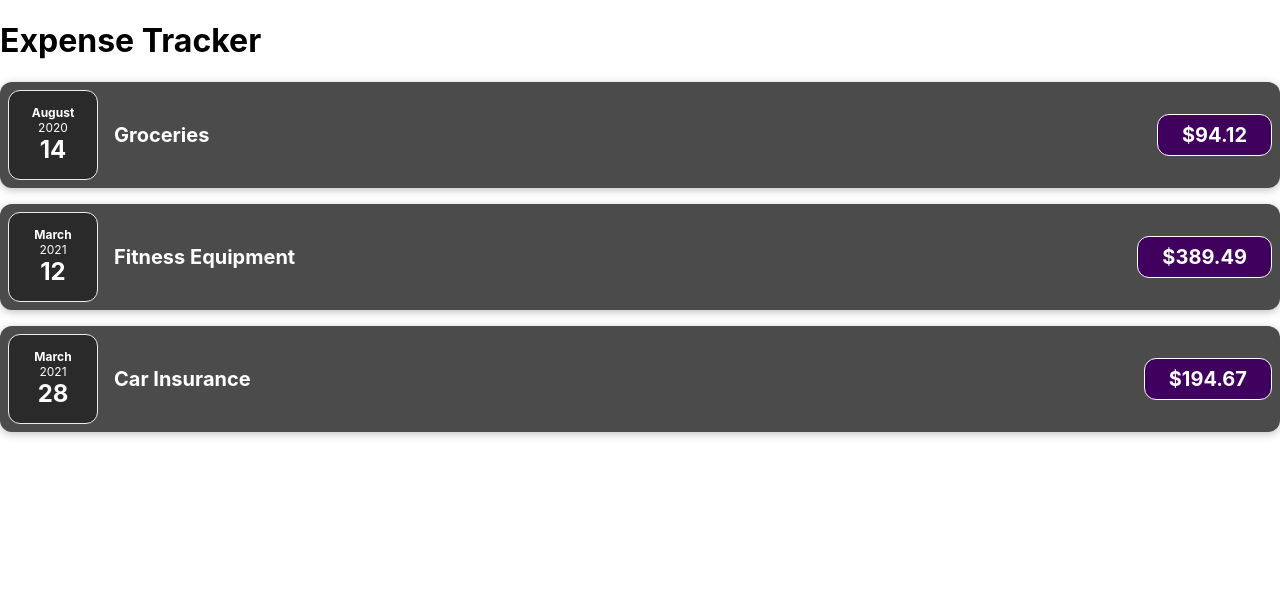
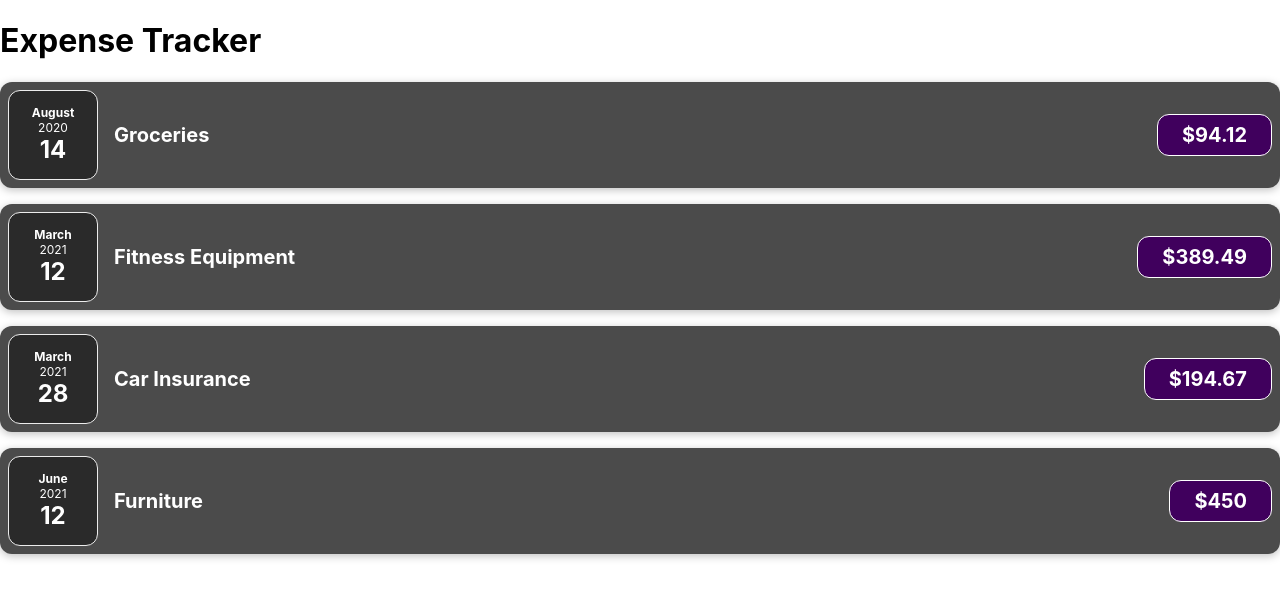
Before and after one commit to CrystalQuest112/Expense-Tracker, a React (Create React App) app: page / in a window 1280 px wide. Shown: the top 598 px of the page. Built offline with nearby package versions, Linux system fonts and the light colour scheme.

Commit message:
New Component

```diff
--- a/src/App.js
+++ b/src/App.js
@@ -1,5 +1,5 @@
 import "./App.css";
-import Exitems from "./components/exitems";
+import ExpDisplay from "./components/ExpDisplay";
 
 function App() {
   const expenses = [
@@ -32,21 +32,9 @@ function App() {
   return (
     <div>
       <h1>Expense Tracker</h1>
-      <Exitems
-        title={expenses[0].title}
-        amount={expenses[0].amount}
-        date={expenses[0].date}
-      />
-      <Exitems
-        title={expenses[1].title}
-        amount={expenses[1].amount}
-        date={expenses[1].date}
-      />
-      <Exitems
-        title={expenses[2].title}
-        amount={expenses[2].amount}
-        date={expenses[2].date}
-      />
+      <div>
+        <ExpDisplay expenses={expenses} />
+      </div>
     </div>
   );
 }
--- /dev/null
+++ b/src/components/ExpDisplay.js
@@ -0,0 +1,30 @@
+import ExItems from "./ExItems";
+
+function ExpDisplay(props) {
+  return (
+    <div className="Screen">
+      <ExItems
+        title={props.expenses[0].title}
+        amount={props.expenses[0].amount}
+        date={props.expenses[0].date}
+      />
+      <ExItems
+        title={props.expenses[1].title}
+        amount={props.expenses[1].amount}
+        date={props.expenses[1].date}
+      />
+      <ExItems
+        title={props.expenses[2].title}
+        amount={props.expenses[2].amount}
+        date={props.expenses[2].date}
+      />
+      <ExItems
+        title={props.expenses[3].title}
+        amount={props.expenses[3].amount}
+        date={props.expenses[3].date}
+      />
+    </div>
+  );
+}
+
+export default ExpDisplay;
--- a/src/components/exitems.js
+++ b/src/components/exitems.js
@@ -1,4 +1,5 @@
 import ExDate from "./ExDate";
+
 import "./exitems.css";
 
 function ExItems(props) {
```
